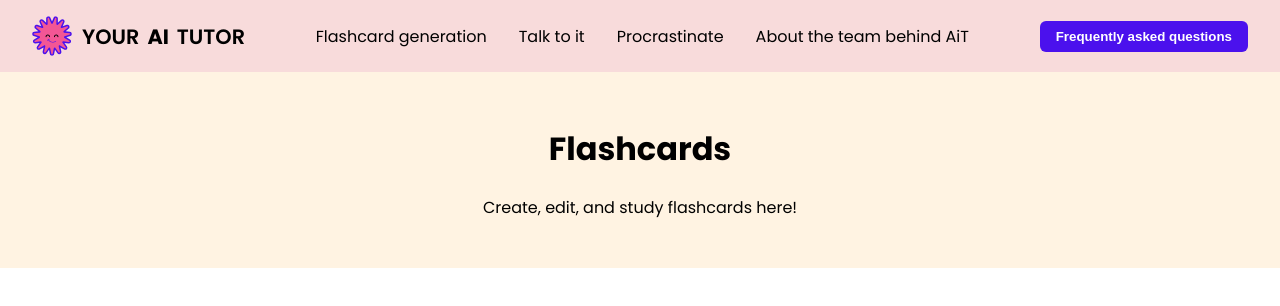
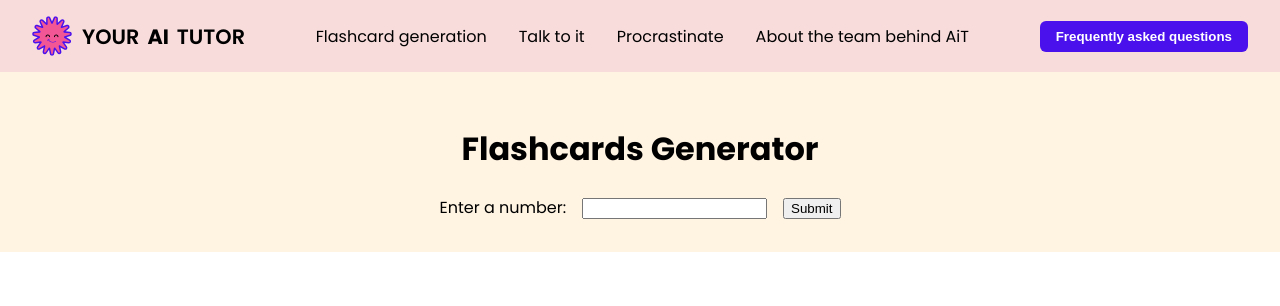
Before and after one commit to franzRasch/INF-3993_AI_Exam, a React (Create React App) app in the folder src/frontend/: page /flashcards in a window 1280 px wide. Shown: the top 306 px of the page. Built offline with nearby package versions, Linux system fonts and the light colour scheme.

Commit message:
update to flashcard page

```diff
--- a/src/frontend/src/pages/FlashcardsPage.js
+++ b/src/frontend/src/pages/FlashcardsPage.js
@@ -1,10 +1,79 @@
-import React from 'react';
+import React, { useState } from 'react';
 
 export default function FlashcardsPage() {
+  const [number, setNumber] = useState('');
+  const [response, setResponse] = useState('');
+  const [loading, setLoading] = useState(false);
+
+  const handleSubmit = async e => {
+    e.preventDefault();
+    setResponse('');
+    setLoading(true);
+
+    const res = await fetch('http://localhost:8000/flashcards/create', {
+      method: 'POST',
+      headers: {
+        'Content-Type': 'application/json',
+      },
+      body: JSON.stringify({ user_input: number }),
+    });
+
+    if (!res.ok) {
+      setResponse('Error from server.');
+      setLoading(false);
+      return;
+    }
+
+    const reader = res.body.getReader();
+    const decoder = new TextDecoder();
+
+    let fullText = '';
+    while (true) {
+      const { value, done } = await reader.read();
+      if (done) break;
+
+      const chunk = decoder.decode(value, { stream: true });
+      const lines = chunk.split('\n').filter(Boolean);
+
+      for (const line of lines) {
+        const data = JSON.parse(line);
+        if (data.stream) {
+          fullText += data.stream;
+          setResponse(prev => prev + data.stream);
+        }
+      }
+    }
+
+    setLoading(false);
+  };
+
   return (
     <div style={{ padding: '2rem' }}>
-      <h1>Flashcards</h1>
-      <p>Create, edit, and study flashcards here!</p>
+      <h1>Flashcards Generator</h1>
+      <form onSubmit={handleSubmit}>
+        <label>
+          Enter a number:
+          <input
+            type="number"
+            value={number}
+            onChange={e => setNumber(e.target.value)}
+            required
+            style={{ marginLeft: '1rem' }}
+          />
+        </label>
+        <button type="submit" style={{ marginLeft: '1rem' }}>
+          Submit
+        </button>
+      </form>
+
+      {loading && <p>Loading...</p>}
+
+      {response && (
+        <div style={{ marginTop: '2rem', whiteSpace: 'pre-wrap' }}>
+          <strong>Response:</strong>
+          <p>{response}</p>
+        </div>
+      )}
     </div>
   );
 }
```
